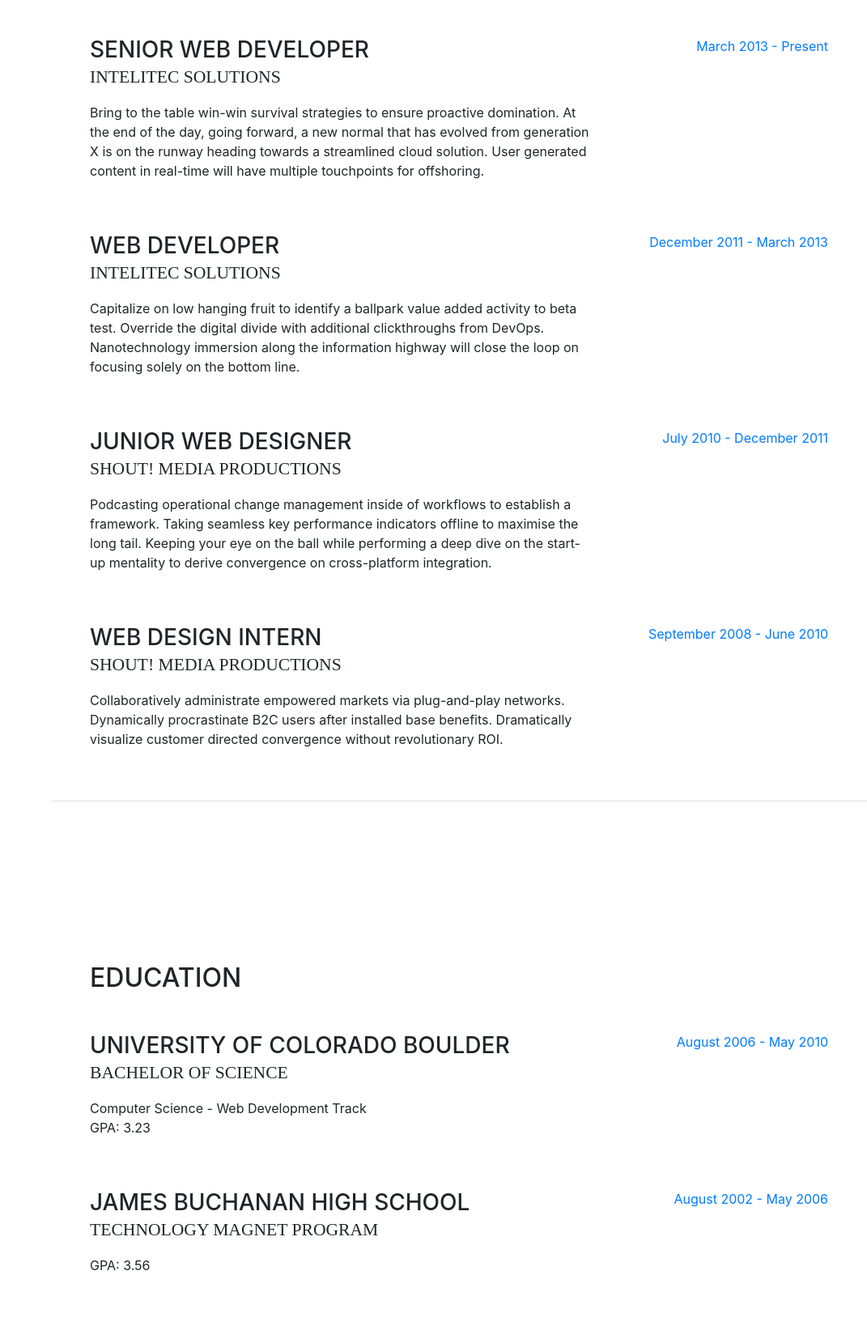
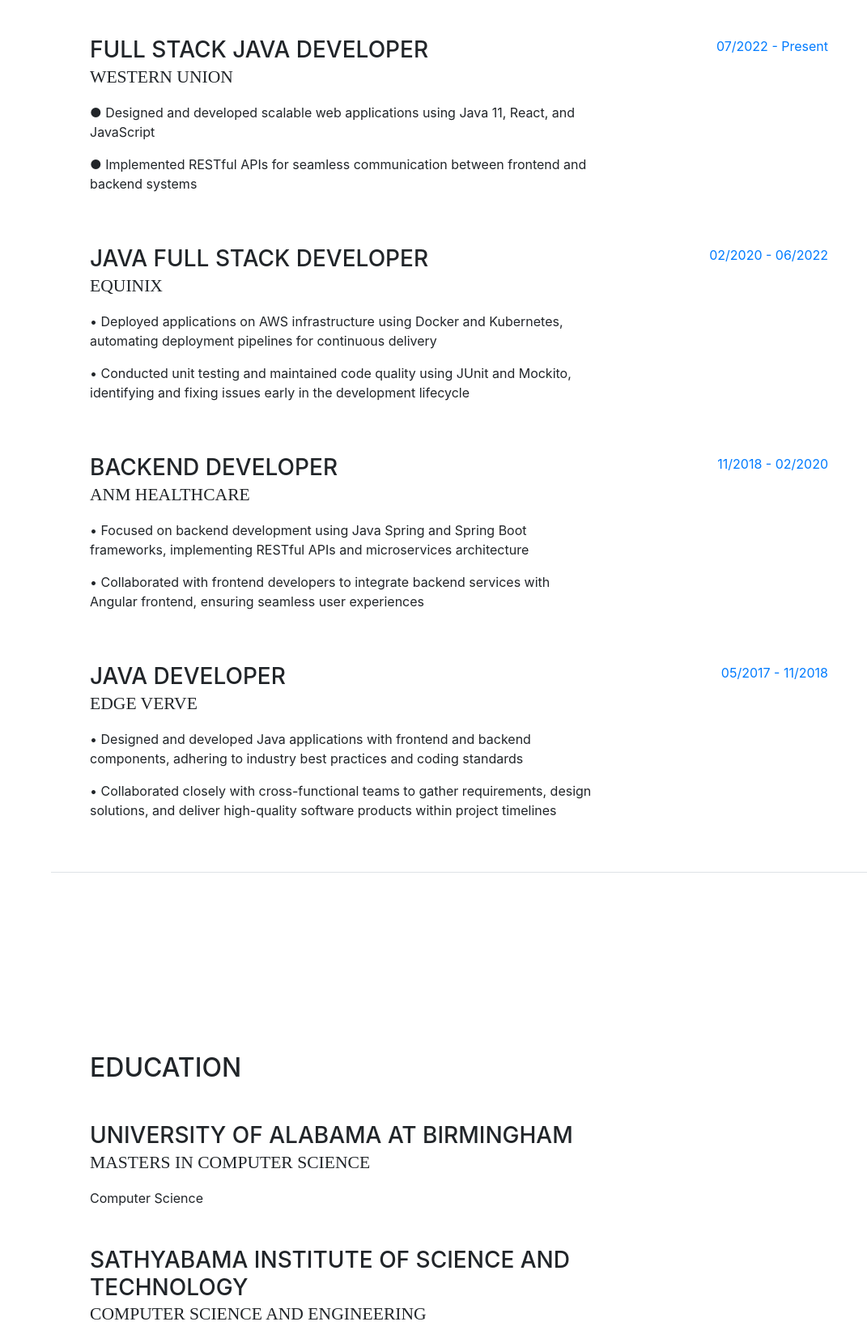
Before and after one commit to narnihemanth666/hemanth.github.io, a website with bundled scripts: page index.html in a window 1280 px wide. Shown: the part 889-2548 px from the top of the page at 81% size, without its empty margins (209-1280 px from the left). Built offline with nearby package versions, Linux system fonts and the light colour scheme; files whose address does not match are found by name; a web font is replaced by a local one.

Commit message:
Update index.html

```diff
--- a/index.html
+++ b/index.html
@@ -8,7 +8,7 @@
     <meta name="description" content="">
     <meta name="author" content="">
 
-    <title>Resume - Start Bootstrap Theme</title>
+    <title>Resume - Portfolio </title>
 
     <!-- Bootstrap core CSS -->
     <link href="vendor/bootstrap/css/bootstrap.min.css" rel="stylesheet">
@@ -29,7 +29,7 @@
 
     <nav class="navbar navbar-expand-lg navbar-dark bg-primary fixed-top" id="sideNav">
       <a class="navbar-brand js-scroll-trigger" href="#page-top">
-        <span class="d-block d-lg-none">Start Bootstrap</span>
+        <span class="d-block d-lg-none">Portfolio</span>
         <span class="d-none d-lg-block">
           <img class="img-fluid img-profile rounded-circle mx-auto mb-2" src="img/profile.jpg" alt="">
         </span>
@@ -65,13 +65,13 @@
 
       <section class="resume-section p-3 p-lg-5 d-flex d-column" id="about">
         <div class="my-auto">
-          <h1 class="mb-0"> Hemanth
-            <span class="text-primary">Narni</span>
+          <h1 class="mb-0">Koushik
+            <span class="text-primary">Chikatla</span>
           </h1>
-          <div class="subheading mb-5">685 IDLEWILD CIRCLE,BIRMINGHAM,ALABAMA,35205.(205)3321512
-            <a href="mailto:name@email.com"> narnihemanth9999@email.com</a>
+          <div class="subheading mb-5">691 Idle Wild Circle . 35205 · (205) 202-9178 ·
+            <a href="mailto:name@email.com">koushikcheekatla2025@gmail.com</a>
           </div>
-          <p class="mb-5">I am experienced in leveraging agile frameworks to provide a robust synopsis for high level overviews. Iterative approaches to corporate strategy foster collaborative thinking to further the overall value proposition.</p>
+          <p class="mb-5">Results-driven Full Stack Java Developer with 6 years of comprehensive experience in designing, developing, and deploying robust web applications. Proficient in Java 11, React, JavaScript, MongoDB, MySQL, REST API development, Kafka, AWS, Docker, Kubernetes, Jenkins, and adept in unit testing with JUnit and Mockito. Demonstrated expertise in both frontend and backend technologies, consistently delivering high-quality software solutions that meet business objectives.</p>
           <ul class="list-inline list-social-icons mb-0">
             <li class="list-inline-item">
               <a href="#">
@@ -115,45 +115,50 @@
 
           <div class="resume-item d-flex flex-column flex-md-row mb-5">
             <div class="resume-content mr-auto">
-              <h3 class="mb-0">Senior Web Developer</h3>
-              <div class="subheading mb-3">Intelitec Solutions</div>
-              <p>Bring to the table win-win survival strategies to ensure proactive domination. At the end of the day, going forward, a new normal that has evolved from generation X is on the runway heading towards a streamlined cloud solution. User generated content in real-time will have multiple touchpoints for offshoring.</p>
+              <h3 class="mb-0">Full Stack Java Developer</h3>
+              <div class="subheading mb-3">Western Union</div>
+              <p>●	Designed and developed scalable web applications using Java 11, React, and JavaScript</p>
+              </p>●	Implemented RESTful APIs for seamless communication between frontend and backend systems
+</p>
             </div>
             <div class="resume-date text-md-right">
-              <span class="text-primary">March 2013 - Present</span>
+              <span class="text-primary">07/2022 - Present</span>
             </div>
           </div>
 
           <div class="resume-item d-flex flex-column flex-md-row mb-5">
             <div class="resume-content mr-auto">
-              <h3 class="mb-0">Web Developer</h3>
-              <div class="subheading mb-3">Intelitec Solutions</div>
-              <p>Capitalize on low hanging fruit to identify a ballpark value added activity to beta test. Override the digital divide with additional clickthroughs from DevOps. Nanotechnology immersion along the information highway will close the loop on focusing solely on the bottom line.</p>
+              <h3 class="mb-0">Java Full Stack Developer</h3>
+              <div class="subheading mb-3">Equinix</div>
+              <p>•	Deployed applications on AWS infrastructure using Docker and Kubernetes, automating deployment pipelines for continuous delivery</p>
+              <p>•	Conducted unit testing and maintained code quality using JUnit and Mockito, identifying and fixing issues early in the development lifecycle</p>
             </div>
             <div class="resume-date text-md-right">
-              <span class="text-primary">December 2011 - March 2013</span>
+              <span class="text-primary">02/2020 - 06/2022</span>
             </div>
           </div>
 
           <div class="resume-item d-flex flex-column flex-md-row mb-5">
             <div class="resume-content mr-auto">
-              <h3 class="mb-0">Junior Web Designer</h3>
-              <div class="subheading mb-3">Shout! Media Productions</div>
-              <p>Podcasting operational change management inside of workflows to establish a framework. Taking seamless key performance indicators offline to maximise the long tail. Keeping your eye on the ball while performing a deep dive on the start-up mentality to derive convergence on cross-platform integration.</p>
+              <h3 class="mb-0">Backend Developer</h3>
+              <div class="subheading mb-3">ANM Healthcare</div>
+              <p>•	Focused on backend development using Java Spring and Spring Boot frameworks, implementing RESTful APIs and microservices architecture</p>
+              <p>•	Collaborated with frontend developers to integrate backend services with Angular frontend, ensuring seamless user experiences</p>
             </div>
             <div class="resume-date text-md-right">
-              <span class="text-primary">July 2010 - December 2011</span>
+              <span class="text-primary">11/2018 - 02/2020</span>
             </div>
           </div>
 
           <div class="resume-item d-flex flex-column flex-md-row">
             <div class="resume-content mr-auto">
-              <h3 class="mb-0">Web Design Intern</h3>
-              <div class="subheading mb-3">Shout! Media Productions</div>
-              <p>Collaboratively administrate empowered markets via plug-and-play networks. Dynamically procrastinate B2C users after installed base benefits. Dramatically visualize customer directed convergence without revolutionary ROI.</p>
+              <h3 class="mb-0">Java Developer</h3>
+              <div class="subheading mb-3">Edge Verve</div>
+              <p>•	Designed and developed Java applications with frontend and backend components, adhering to industry best practices and coding standards</p>
+              <p>•	Collaborated closely with cross-functional teams to gather requirements, design solutions, and deliver high-quality software products within project timelines</p>
             </div>
             <div class="resume-date text-md-right">
-              <span class="text-primary">September 2008 - June 2010</span>
+              <span class="text-primary"> 05/2017 - 11/2018</span>
             </div>
           </div>
 
@@ -167,24 +172,24 @@
 
           <div class="resume-item d-flex flex-column flex-md-row mb-5">
             <div class="resume-content mr-auto">
-              <h3 class="mb-0">University of Colorado Boulder</h3>
-              <div class="subheading mb-3">Bachelor of Science</div>
-              <div>Computer Science - Web Development Track</div>
-              <p>GPA: 3.23</p>
+              <h3 class="mb-0">University of Alabama at Birmingham</h3>
+              <div class="subheading mb-3">Masters in computer science</div>
+              <div>Computer Science </div>
+
             </div>
             <div class="resume-date text-md-right">
-              <span class="text-primary">August 2006 - May 2010</span>
+
             </div>
           </div>
 
           <div class="resume-item d-flex flex-column flex-md-row">
             <div class="resume-content mr-auto">
-              <h3 class="mb-0">James Buchanan High School</h3>
-              <div class="subheading mb-3">Technology Magnet Program</div>
-              <p>GPA: 3.56</p>
+              <h3 class="mb-0">Sathyabama Institute of science and technology</h3>
+              <div class="subheading mb-3">Computer science and engineering</div>
+
             </div>
             <div class="resume-date text-md-right">
-              <span class="text-primary">August 2002 - May 2006</span>
+
             </div>
           </div>
 
```
